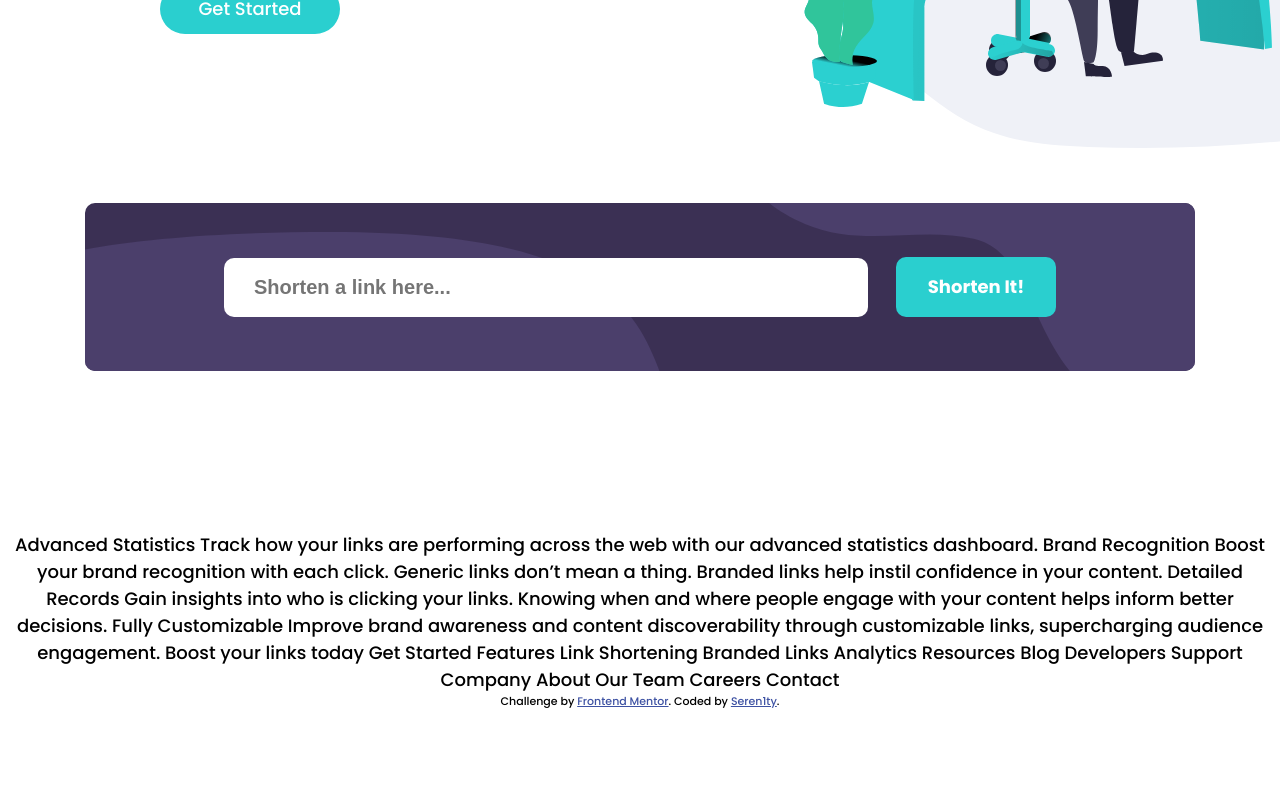
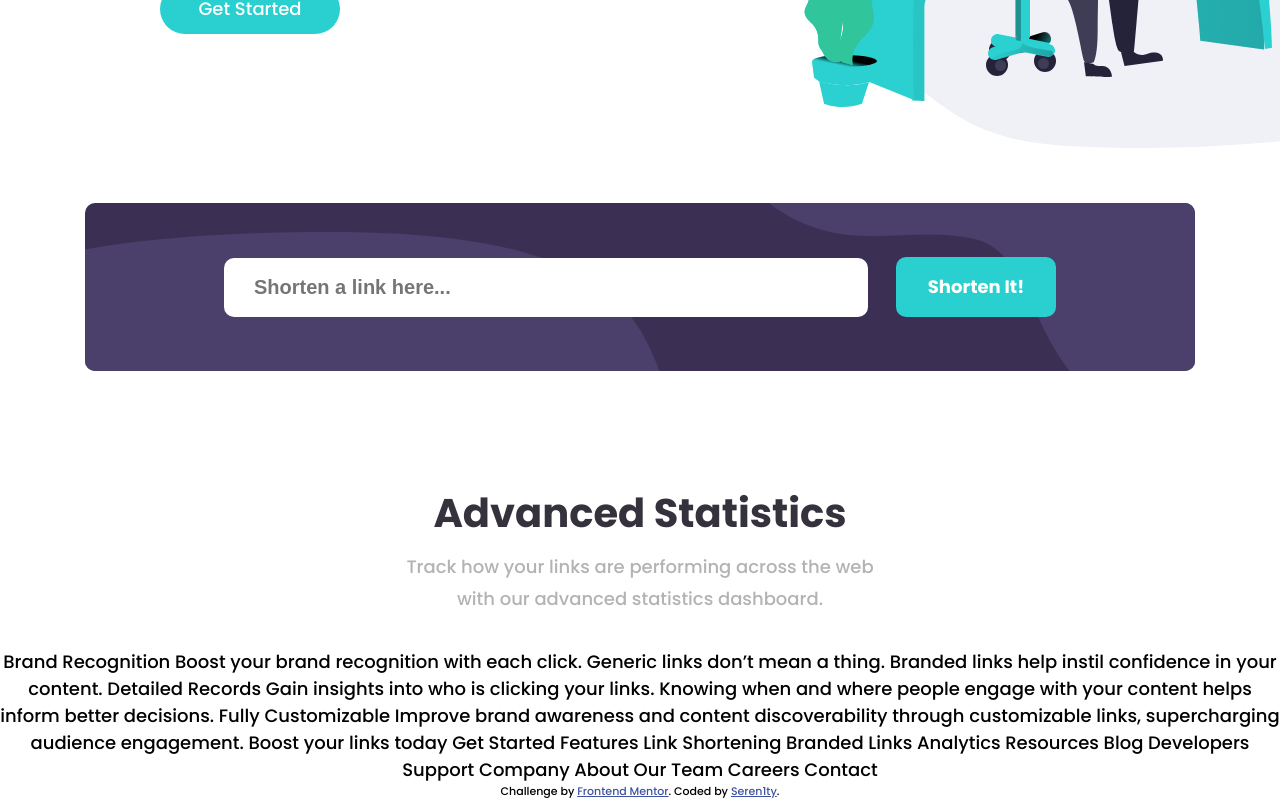
Before and after one commit to seren1ty/fm-url-shortener, a React (Create React App) app: page / in a window 1280 px wide. Shown: the part 485-1285 px from the top of the page. Before the commit the page ends 1195 px from the top, so only its background shows below. Built offline with nearby package versions, Linux system fonts and the light colour scheme.

Commit message:
Created and styled Advanced Statistics component

```diff
--- a/src/App.tsx
+++ b/src/App.tsx
@@ -1,6 +1,6 @@
 import { Box } from '@material-ui/core';
-import React from 'react';
 import './App.css';
+import AdvancedStatistics from './components/AdvancedStatistics.component';
 import Header from './components/Header.component';
 import LinkShortener from './components/LinkShortener.component';
 import Navbar from './components/Navbar.component';
@@ -11,11 +11,7 @@ function App() {
       <Navbar/>
       <Header/>
       <LinkShortener/>
-      Advanced Statistics
-
-      Track how your links are performing across the web with our
-      advanced statistics dashboard.
-
+      <AdvancedStatistics/>
       Brand Recognition
 
       Boost your brand recognition with each click. Generic links don’t
--- /dev/null
+++ b/src/components/AdvancedStatistics.component.tsx
@@ -0,0 +1,16 @@
+import { Box } from '@material-ui/core';
+
+const AdvancedStatistics = () => {
+  return (
+    <Box display="flex" flexDirection="column" alignItems="center" px={0} py={0}>
+      <Box color="hsl(255, 11%, 22%)" fontWeight={700} fontSize={40} textAlign="center" lineHeight={1.1} pb={2}>
+        Advanced Statistics
+      </Box>
+      <Box color="hsl(0, 0%, 70%)" lineHeight={1.8} textAlign="center" maxWidth="500px" pb={4}>
+        Track how your links are performing across the web with our advanced statistics dashboard.
+      </Box>
+    </Box>
+  )
+}
+
+export default AdvancedStatistics;
--- a/src/components/LinkShortener.component.tsx
+++ b/src/components/LinkShortener.component.tsx
@@ -4,13 +4,13 @@ import ShortenerBackground from '../assets/images/bg-shorten-desktop.svg';
 
 const LinkShortener = () => {
   return (
-    <Box px={20} pt={2} pb={20}>
+    <Box px={20} pt={2} pb={15}>
       <Box position="relative" display="flex" justifyContent="center" alignItems="center" height={168} px={8} py={0}>
         <Box position="absolute" zIndex={-1} bgcolor="hsl(257, 27%, 26%)" height={168} borderRadius="10px" overflow="hidden">
           <img src={ShortenerBackground} alt="Shortener Background"/>
         </Box>
         <Box display="flex" alignItems="center" width="100%" fontWeight={700}>
-          <Box flexGrow={1} lineHeight={1.1} mr={11}>
+          <Box flexGrow={1} minWidth={200} lineHeight={1.1} mr={11}>
             <StyledInput placeholder="Shorten a link here..." />
           </Box>
           <Box bgcolor="hsl(180, 66%, 49%)" minWidth={160} height={60} color="white" borderRadius={10} lineHeight={3.3}>
```
